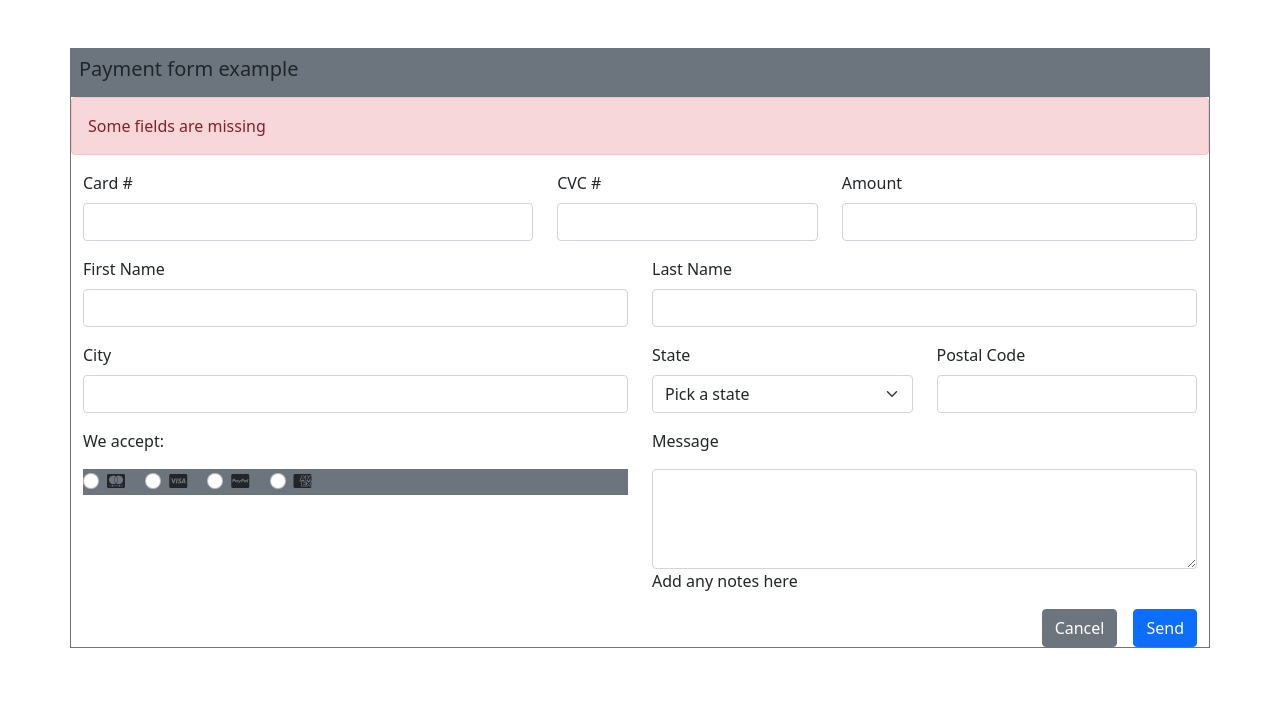
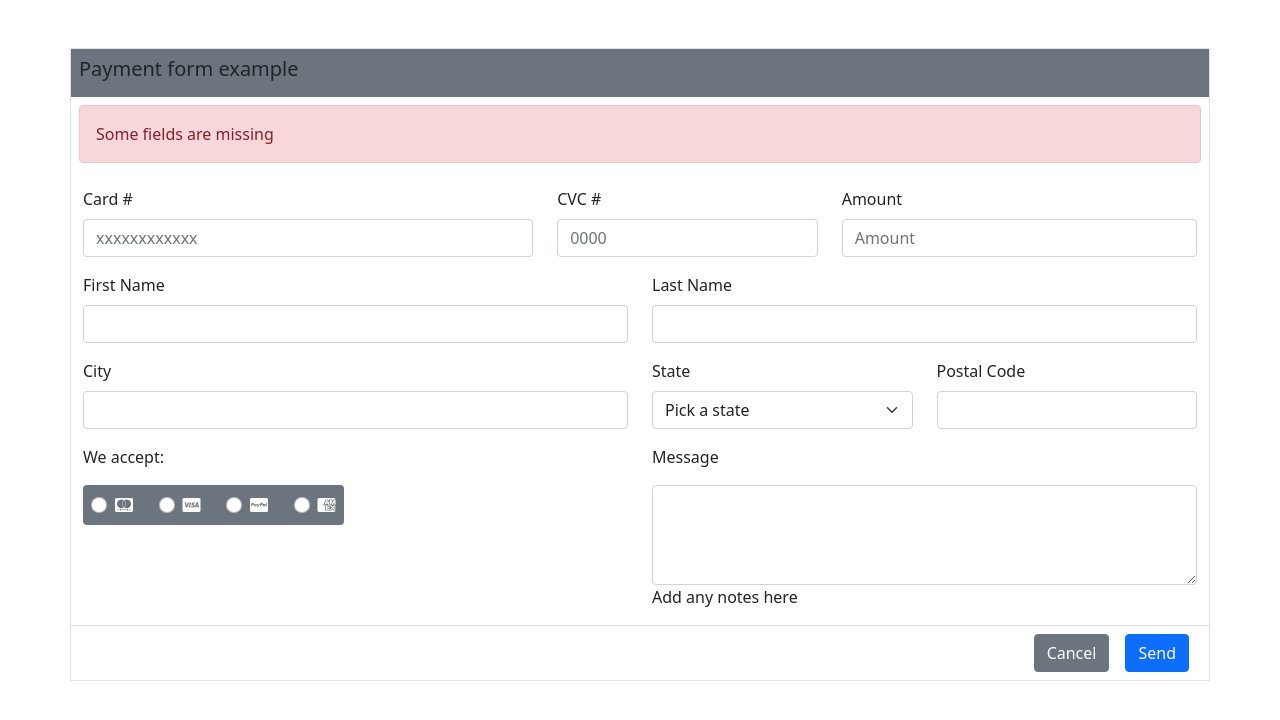
Before and after one commit to 4GeeksAcademy/ProyectoFormularioAlexnis, a plain HTML site: page index.html in a window 1280 px wide. Drawn offline with nearby package versions, Linux system fonts and the light colour scheme.

Commit message:
FormularioAlexnis

```diff
--- a/index.html
+++ b/index.html
@@ -15,30 +15,32 @@
 <body>
     <div class="container">
         <!-- PRIMER ENCABEZADO -->
-        <form class="row mt-5 border border-secondary border-1">
-            <div class="bg-secondary p-2 ,-2">
+        <form class="row mt-5 border border-secondary-emphasis border-1">
+            <div class="bg-secondary p-2">
                 <h5>Payment form example</h5>
             </div>
 
             <!-- AVISO DE DATOS REQUERIDOS-->
-            <div class="alert alert-danger" role="alert">
-                Some fields are missing
+            <div class="p-2">
+                <div class="alert alert-danger" role="alert">
+                    Some fields are missing
+                </div>
             </div>
 
             <!-- DATOS SOLICITADOS DE TARJETA BANCARIA -->
             <div class="col-md-5 mb-3">
                 <label for="inputCard" class="form-label">Card #</label>
-                <input type="number" class="form-control" id="inputCard" name="inputCard" required>
+                <input type="number" placeholder="xxxxxxxxxxxx" class="form-control" id="inputCard" name="inputCard" required>
             </div>
 
             <div class="col-md-3 mb-3">
                 <label for="inputCvc" class="form-label">CVC #</label>
-                <input type="number" class="form-control" id="inputCvc" name="inputCvce" required>
+                <input type="number" placeholder="0000" class="form-control" id="inputCvc" name="inputCvce" required>
             </div>
 
             <div class="col-md-4 mb-3">
                 <label for="amount" class="form-label">Amount</label>
-                <input type="text" class="form-control" id="amount" name="amount" required>
+                <input type="number" placeholder="Amount" class="form-control" id="amount" name="amount" required>
             </div>
 
             <!-- DATOS PERSONALES-->
@@ -75,29 +77,29 @@
             </div>
 
             <!-- DATOS DE FORMA DE PAGO-->
-            <div class="col-md-6 ">
+            <div class="col-md-3">
                 <div>
                     <p>We accept:</p>
                 </div>
-                <div class="bg-secondary">
-                    <div class="form-check form-check-inline">
+                <div class="bg-secondary d-flex justify-content-between text-white p-2 rounded">
+                    <div class="form-check form-check-inline m-0">
                         <input class="form-check-input" type="radio" name="inlineRadioOptions" id="inlineRadio1"
                             value="option1">
                         <label class="form-check-label" for="inlineRadio1"><i
                                 class="fa-brands fa-cc-mastercard"></i></label>
                     </div>
-                    <div class="form-check form-check-inline">
+                    <div class="form-check form-check-inline m-0">
                         <input class="form-check-input" type="radio" name="inlineRadioOptions" id="inlineRadio2"
                             value="option2">
                         <label class="form-check-label" for="inlineRadio2"><i class="fa-brands fa-cc-visa"></i></label>
                     </div>
-                    <div class="form-check form-check-inline">
+                    <div class="form-check form-check-inline m-0">
                         <input class="form-check-input" type="radio" name="inlineRadioOptions" id="inlineRadio3"
                             value="option3">
                         <label class="form-check-label" for="inlineRadio3"><i
                                 class="fa-brands fa-cc-paypal"></i></label>
                     </div>
-                    <div class="form-check form-check-inline">
+                    <div class="form-check form-check-inline m-0">
                         <input class="form-check-input" type="radio" name="inlineRadioOptions" id="inlineRadio3"
                             value="option3">
                         <label class="form-check-label" for="inlineRadio3"><i class="fa-brands fa-cc-amex"></i></label>
@@ -105,6 +107,10 @@
                 </div>
             </div>
 
+            <!-- DIV VACIO PARA DAR LA SEPARACION ENTRE FORMA DE PAGO Y LOS COMENTARIOS-->
+            <div class="col-md-3"></div>
+
+            <!-- ESPACIO PARA COMENTARIOS -->
             <div class="col-md-6 form-floating">
                 <p>Message</p>
                 <textarea class="form-control" placeholder="Leave a comment here" id="floatingTextarea2"
@@ -112,12 +118,13 @@
                 <label for="floatingTextarea2"></label>
                 <p>Add any notes here</p>
             </div>
-
-            <div class="d-grid gap-2 d-md-flex justify-content-md-end">
-                <button class="btn btn-secondary me-md-2" type="button">Cancel</button>
-                <button class="btn btn-primary" type="button">Send</button>
+            <!-- BOTONES DE CANCELAR/ENVIAR-->
+            <div class="border-top">
+                <div class="d-grid gap-2 d-md-flex justify-content-md-end p-2">
+                    <button class="btn btn-secondary me-md-2" type="button">Cancel</button>
+                    <button class="btn btn-primary" type="button">Send</button>
+                </div>
             </div>
-
         </form>
     </div>
 
```
